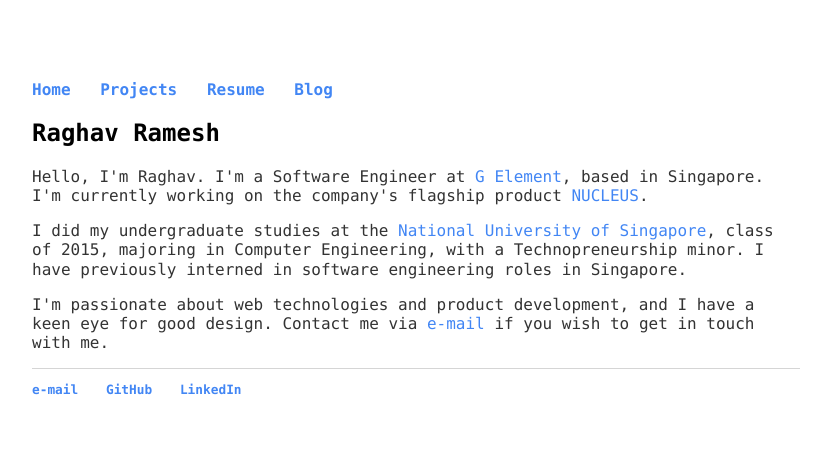
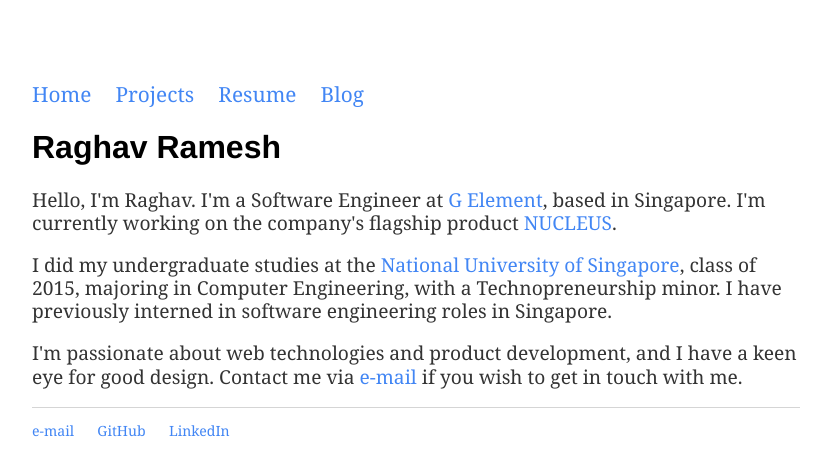
Before and after one commit to RaghavRamesh/RaghavRamesh.github.io, a Jekyll site: the page built from index.html, in a window 1280 px wide. Shown: the top 476 px of the page, without its empty margins (224-1050 px from the left). Built offline with Jekyll 4.4.1, drawn with Linux system fonts in a browser that asks for light colours.

Commit message:
Adjusted font family, size for the website.

```diff
--- a/blog/index.html
+++ b/blog/index.html
@@ -1,8 +1,8 @@
 ---
 layout: default
-title: My ramblings
+title: My musings
 ---
-	<h2>{{ page.title }}</h2>
+	<h1>{{ page.title }}</h1>
 	<ul class="posts">
 
 	  {% for post in site.posts %}
--- a/css/main.css
+++ b/css/main.css
@@ -1,16 +1,21 @@
 body {
     margin: 80px auto;
     width: 60%;
-    font-family: 'Monaco', 'Helvetica', 'Arial', 'Sans-Serif';
+    font-family: 'Georgia', 'Monaco', 'Helvetica', 'Arial', 'Sans-Serif';
 }
 nav ul, footer ul {
     padding: 0px;
     list-style: none;
-    font-weight: bold;
 }
-nav ul li, footer ul li {
+nav ul li {
     display: inline;
     margin-right: 20px;
+    font-size: 1.3em;
+}
+footer ul li {
+    display: inline;
+    margin-right: 20px;
+    font-size: 1.1em;
 }
 a {
     text-decoration: none;
@@ -21,9 +26,10 @@ a:hover {
 }
 h1 {
     font-size: 2em;
+    font-family: 'Helvetica', 'Arial', 'Sans-Serif';
 }
 p {
-    font-size: 1em;
+    font-size: 1.2em;
     line-height: 1.2em;
     color: #333;
 }
@@ -34,7 +40,7 @@ footer {
 
 ul.posts {
     margin: 20px auto 40px;
-    font-size: 1em;
+    font-size: 1.2em;
 }
 
 ul.posts li {
--- a/index.html
+++ b/index.html
@@ -3,7 +3,7 @@ layout: default
 title: Raghav Ramesh | Software Engineer
 ---
 <div class="blurb">
-  <h2>Raghav Ramesh</h2>
+  <h1>Raghav Ramesh</h1>
 
   <p>
     Hello, I'm Raghav. I'm a Software Engineer at <a href="http://www.gelement.com">G Element</a>, based in Singapore. I'm currently working on the company's flagship product <a href="https://www.gelement.com/nucleus/product-overview/overview/">NUCLEUS</a>.
--- a/projects.html
+++ b/projects.html
@@ -3,7 +3,7 @@ layout: default
 title: Raghav Ramesh | Software Engineer
 ---
 <div class="blurb">
-  <h2>Projects</h2>
+  <h1>Selective Projects</h1>
   <ul class="posts">
     <li><a href="https://github.com/RaghavRamesh/Hackatron-Asia-SVG-Card-Game">2-player Card Game</a></li>
     <li><a href="https://github.com/RaghavRamesh/Scorecard-Scraper">Scorecard Scraper</a></li>
--- a/resume.html
+++ b/resume.html
@@ -3,6 +3,6 @@ layout: default
 title: Raghav Ramesh | Software Engineer
 ---
 <div class="blurb">
-  <h2>Resume</h2>
+  <h1>Resume</h1>
   <p>You can download my resume <a href="CV_RaghavRamesh.pdf">here</a>.</p>
 </div><!-- /.blurb -->
```
